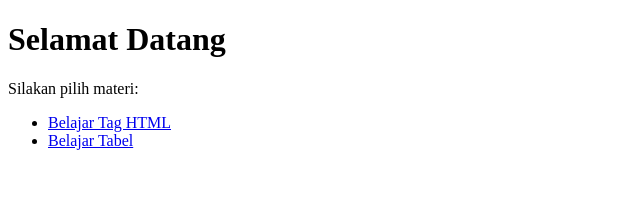
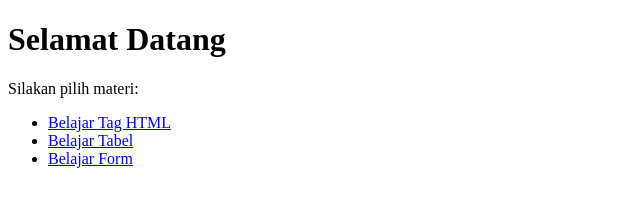
Before and after one commit to nazrilzone/latihan-html, a plain HTML site: page index.html in a window 1280 px wide. Shown: the whole page, without its empty margins (0-640 px from the left). Drawn offline with Linux system fonts and the light colour scheme.

Commit message:
Update index.html

```diff
--- a/index.html
+++ b/index.html
@@ -11,6 +11,7 @@
     <ul>
         <li><a href="tag.html">Belajar Tag HTML</a></li>
         <li><a href="tabel.html">Belajar Tabel</a></li>
+         <li><a href="form.html">Belajar Form</a></li>
     </ul>
 </body>
 </html>
```
